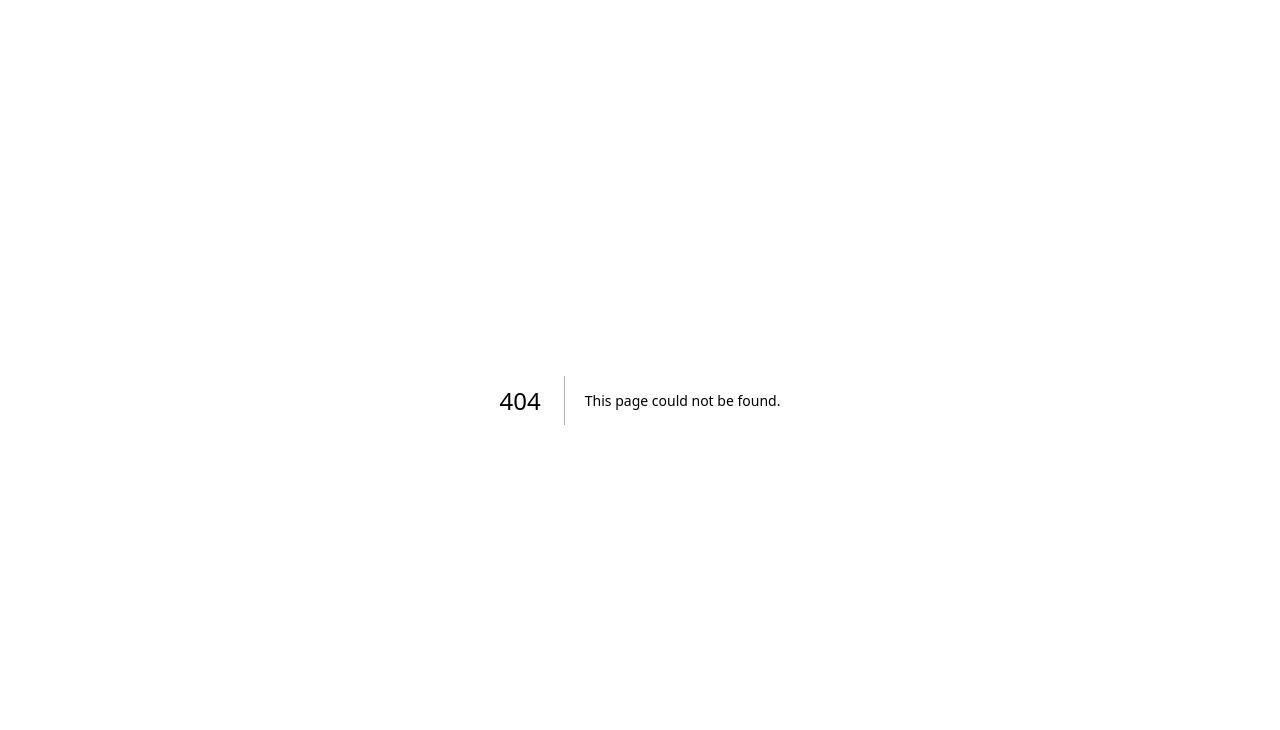
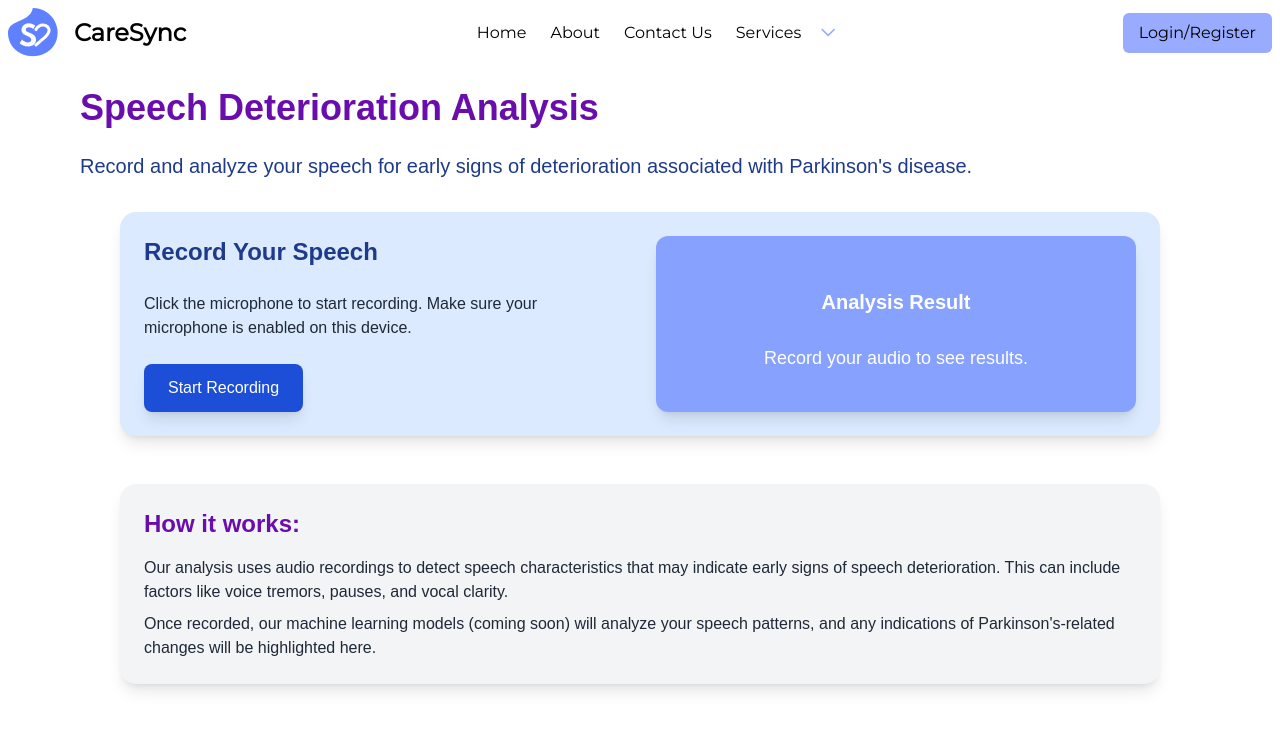
Before and after one commit to Ron111104/fluencytrack-frontend, a Next.js app: page /SpeechAnalysis in a window 1280 px wide. Before the commit this address had no page. Shown: the top 730 px of the page. Built offline with nearby package versions, Linux system fonts and the light colour scheme; no server answers.

Commit message:
Added Speech Analysis page

```diff
--- /dev/null
+++ b/pages/SpeechAnalysis.js
@@ -0,0 +1,200 @@
+import React, { useState, useEffect, useCallback } from 'react';
+// import dynamic from 'next/dynamic'; // For dynamic import
+// import { FaMicrophone, FaStopCircle, FaDownload } from 'react-icons/fa';
+import { motion } from 'framer-motion';
+import Nav from '@/components/Nav';
+
+// Dynamically import the MediaRecorder component without SSR
+// const MediaRecorder = dynamic(() => import('react-media-recorder').then((mod) => mod.MediaRecorder), {
+//   ssr: false // Disable SSR for the MediaRecorder component
+// });
+
+const SpeechAnalysis = ({ user }) => {
+  const [recordedAudio, setRecordedAudio] = useState(null);
+  const [analysisResult, setAnalysisResult] = useState('');
+
+  const [mediaRecorder, setMediaRecorder] = useState(null);
+  const [mStream, setMStream] = useState(null);  // Media stream for microphone
+  const [uStream, setUStream] = useState(null);  // User's microphone stream
+  const [audioContext, setAudioContext] = useState(null);
+  const [mediaUrl, setMediaUrl] = useState(null);
+  const [recording, setRecording] = useState(false);
+
+  // Ensure that window is available and only create AudioContext on client-side
+  useEffect(() => {
+    if (typeof window !== 'undefined') {
+      setAudioContext(new (window.AudioContext || window.webkitAudioContext)()); // Only create once
+    }
+  }, []);
+
+  // Handle audio stop and save the recording
+  const handleAudioStop = (blobUrl) => {
+    console.log("Recording stopped, audio blob URL:", blobUrl); // Debug log
+    setRecordedAudio(blobUrl);
+    setAnalysisResult('Analyzing... Audio saved locally.');
+  };
+
+  const startRecording = useCallback(async () => {
+    if (!audioContext) return; // Ensure audioContext is initialized
+
+    try {
+      // Get user microphone stream
+      const userStream = await navigator.mediaDevices.getUserMedia({
+        audio: true,
+      });
+      setUStream(userStream);
+
+      // Create a MediaStream from userStream
+      const micSource = audioContext.createMediaStreamSource(userStream);
+
+      // Create a MediaRecorder to record the combined stream
+      const recorder = new MediaRecorder(userStream);
+      setMediaRecorder(recorder);
+
+      let mediaParts = [];
+      recorder.ondataavailable = (event) => {
+        if (event.data && event.data.size > 0) {
+          mediaParts.push(event.data);
+        }
+      };
+
+      recorder.onstop = () => {
+        const blob = new Blob(mediaParts, { type: 'audio/wav' });
+        const url = URL.createObjectURL(blob);
+        setMediaUrl(url); // Store the URL for audio playback
+      };
+
+      recorder.start();
+      setRecording(true);
+    } catch (error) {
+      console.error('Error starting recording:', error);
+    }
+  }, [audioContext]);
+
+  const stopRecording = useCallback(() => {
+    if (mediaRecorder) {
+      mediaRecorder.stop(); // Stop recording
+      uStream?.getTracks().forEach((track) => track.stop());
+      setRecording(false);
+    }
+  }, [mediaRecorder, uStream]);
+
+  return (
+    <>
+    <Nav/>
+    <div className="bg-white lg:mt-10 py-12 px-8 lg:px-20 min-h-screen">
+      <h1 className="text-3xl lg:text-4xl font-bold text-purple-700 mb-6">Speech Deterioration Analysis</h1>
+      <p className="text-lg lg:text-xl text-blue-900 mb-8">
+        Record and analyze your speech for early signs of deterioration associated with Parkinson's disease.
+      </p>
+
+      <div className="bg-blue-100 p-6 rounded-2xl lg:mx-10 shadow-lg">
+        {/* Recording Section */}
+        <div className="grid lg:grid-cols-2 gap-8">
+          {/* Left Side: Instructions and Record Button */}
+          <div className="space-y-6">
+            <h2 className="text-2xl text-blue-900 font-semibold">Record Your Speech</h2>
+            <p className="text-gray-800">Click the microphone to start recording. Make sure your microphone is enabled on this device.</p>
+
+            <div className="space-y-4">
+              {/* Start/Stop Recording Buttons */}
+              {!recording && (
+                <button
+                  onClick={startRecording}
+                  className="bg-blue-700 text-white px-6 py-3 rounded-lg shadow-lg hover:bg-blue-600"
+                >
+                  Start Recording
+                </button>
+              )}
+              {recording && (
+                <button
+                  onClick={stopRecording}
+                  className="bg-red-700 text-white px-6 py-3 rounded-lg shadow-lg hover:bg-red-600"
+                >
+                  Stop Recording
+                </button>
+              )}
+
+              {/* Audio Player for Recording Playback */}
+              {mediaUrl && (
+                <div className="mt-6">
+                  <audio
+                    src={mediaUrl}
+                    controls
+                    className="w-full max-w-4xl rounded-lg shadow-lg"
+                  />
+                </div>
+              )}
+            </div>
+
+            {/* MediaRecorder Component for Download Link */}
+            {/* <MediaRecorder
+              audio
+              render={({ startRecording, stopRecording, mediaBlobUrl }) => (
+                <div className="flex items-center space-x-4">
+                  <button
+                    onClick={startRecording}
+                    className="flex items-center space-x-2 bg-blue-700 text-white px-4 py-2 rounded-full shadow-lg hover:bg-blue-600"
+                  >
+                    <FaMicrophone />
+                    <span>Start Recording</span>
+                  </button>
+
+                  <button
+                    onClick={() => {
+                      stopRecording();
+                      handleAudioStop(mediaBlobUrl);
+                    }}
+                    className="flex items-center space-x-2 bg-red-600 text-white px-4 py-2 rounded-full shadow-lg hover:bg-red-500"
+                  >
+                    <FaStopCircle />
+                    <span>Stop Recording</span>
+                  </button>
+                </div>
+              )}
+            /> */}
+
+            {/* Download Link */}
+            {/* {recordedAudio && (
+              <a
+                href={recordedAudio}
+                download="recorded-speech.wav"
+                className="flex items-center space-x-2 mt-4 text-blue-700 underline"
+              >
+                <FaDownload />
+                <span>Download your recording</span>
+              </a>
+            )} */}
+          </div>
+
+          {/* Right Side: Analysis Result */}
+          <motion.div
+            initial={{ opacity: 0, y: 20 }}
+            animate={{ opacity: 1, y: 0 }}
+            transition={{ duration: 0.8 }}
+            className="p-6 bg-lightPurple text-white rounded-xl shadow-lg flex flex-col items-center"
+          >
+            <h2 className="text-xl font-bold my-7">Analysis Result</h2>
+            <p className="text-lg">
+              {analysisResult || 'Record your audio to see results.'}
+            </p>
+          </motion.div>
+        </div>
+      </div>
+
+      {/* Explanation or Analysis Output Section */}
+      <div className="mt-12 bg-gray-100 p-6 rounded-2xl lg:mx-10 shadow-lg">
+        <h2 className="text-2xl font-semibold text-purple-700">How it works:</h2>
+        <p className="text-gray-800 mt-4">
+          Our analysis uses audio recordings to detect speech characteristics that may indicate early signs of speech deterioration. This can include factors like voice tremors, pauses, and vocal clarity.
+        </p>
+        <p className="text-gray-800 mt-2">
+          Once recorded, our machine learning models (coming soon) will analyze your speech patterns, and any indications of Parkinson's-related changes will be highlighted here.
+        </p>
+      </div>
+    </div>
+    </>
+  );
+};
+
+export default SpeechAnalysis;
```
